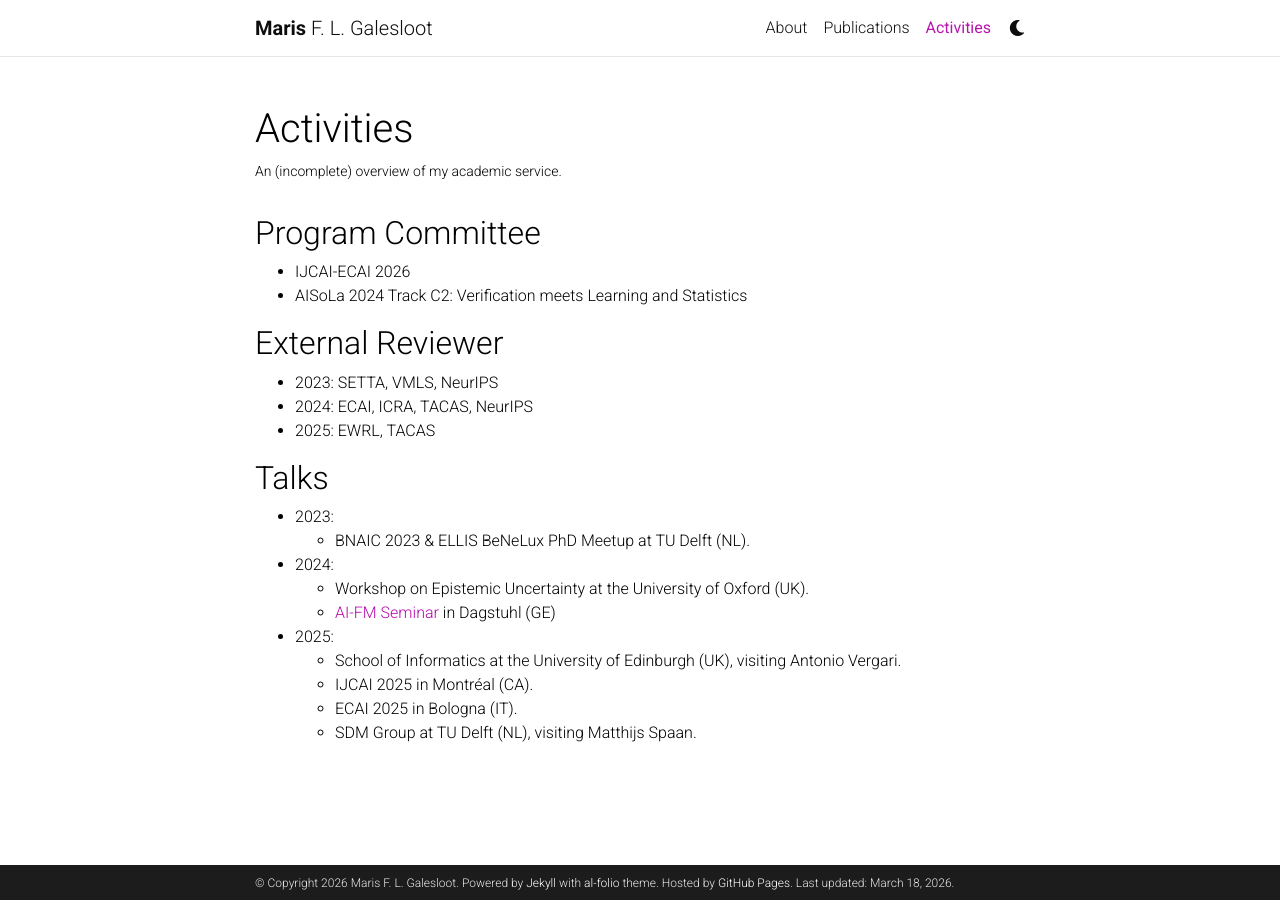
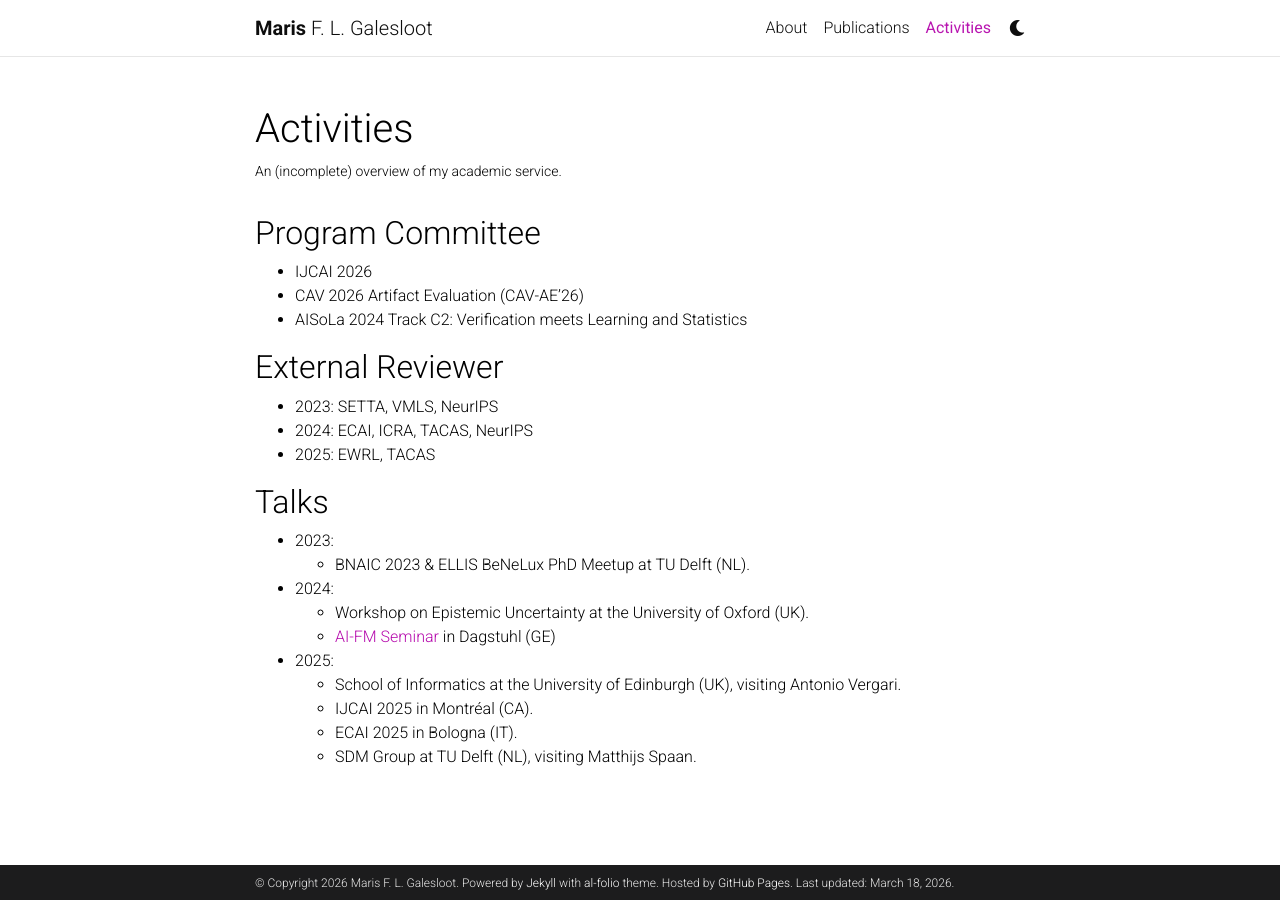
Before and after one commit to marisgg/marisgg.github.io, a Jekyll site: the page built from _pages/activities.md, in a window 1280 px wide. Built offline with Jekyll 4.4.1, drawn with Linux system fonts in a browser that asks for light colours; comment, search, counter and statistics services are not loaded; a style sheet for code colours, icons or effects is not loaded.

Commit message:
Small update

```diff
--- a/_pages/activities.md
+++ b/_pages/activities.md
@@ -9,7 +9,8 @@ nav_order: 3
 
 Program Committee
 ------
-- IJCAI-ECAI 2026
+- IJCAI 2026
+- CAV 2026 Artifact Evaluation (CAV-AE'26)
 - AISoLa 2024 Track C2: Verification meets Learning and Statistics
 
 External Reviewer
```
